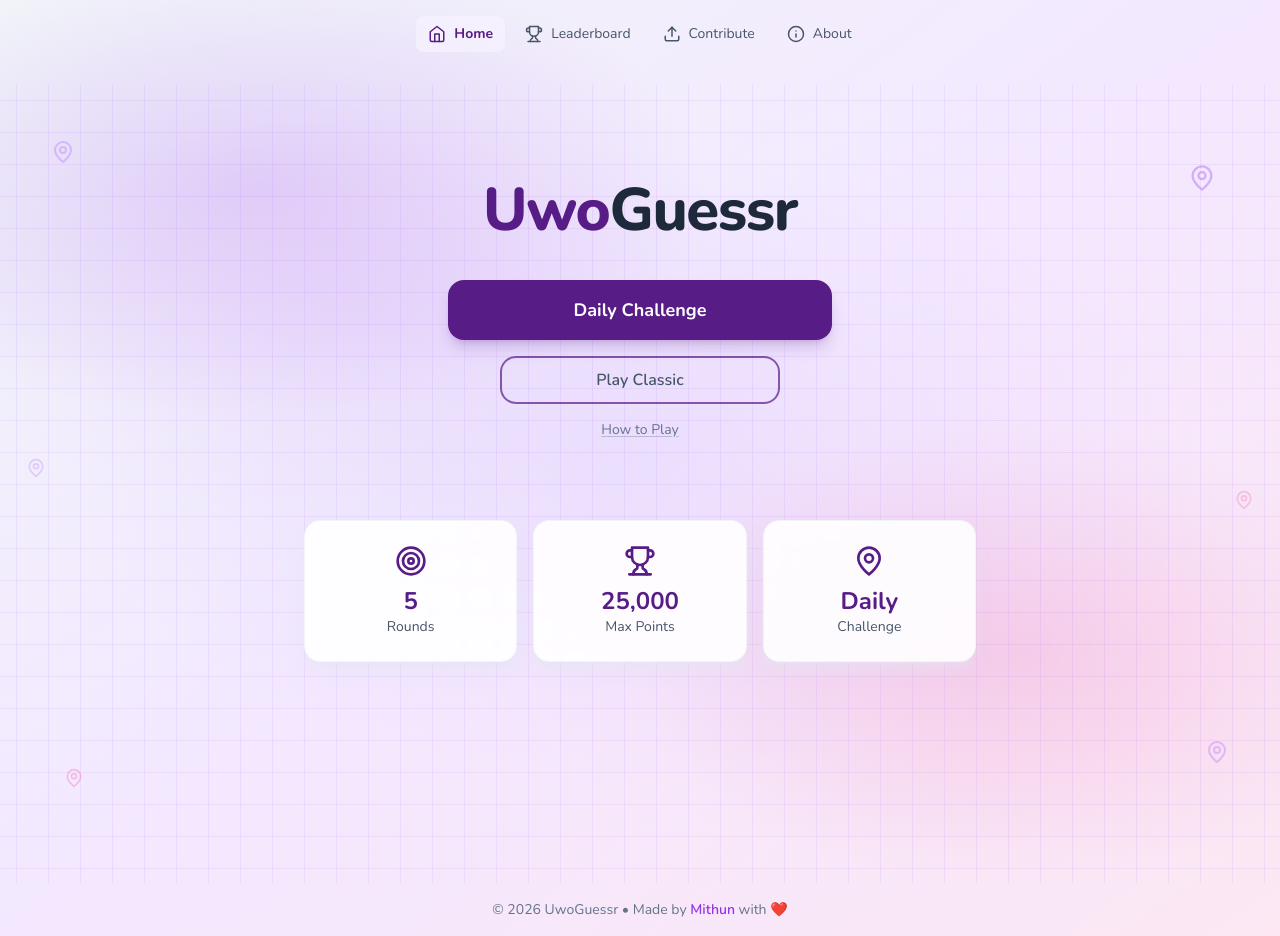
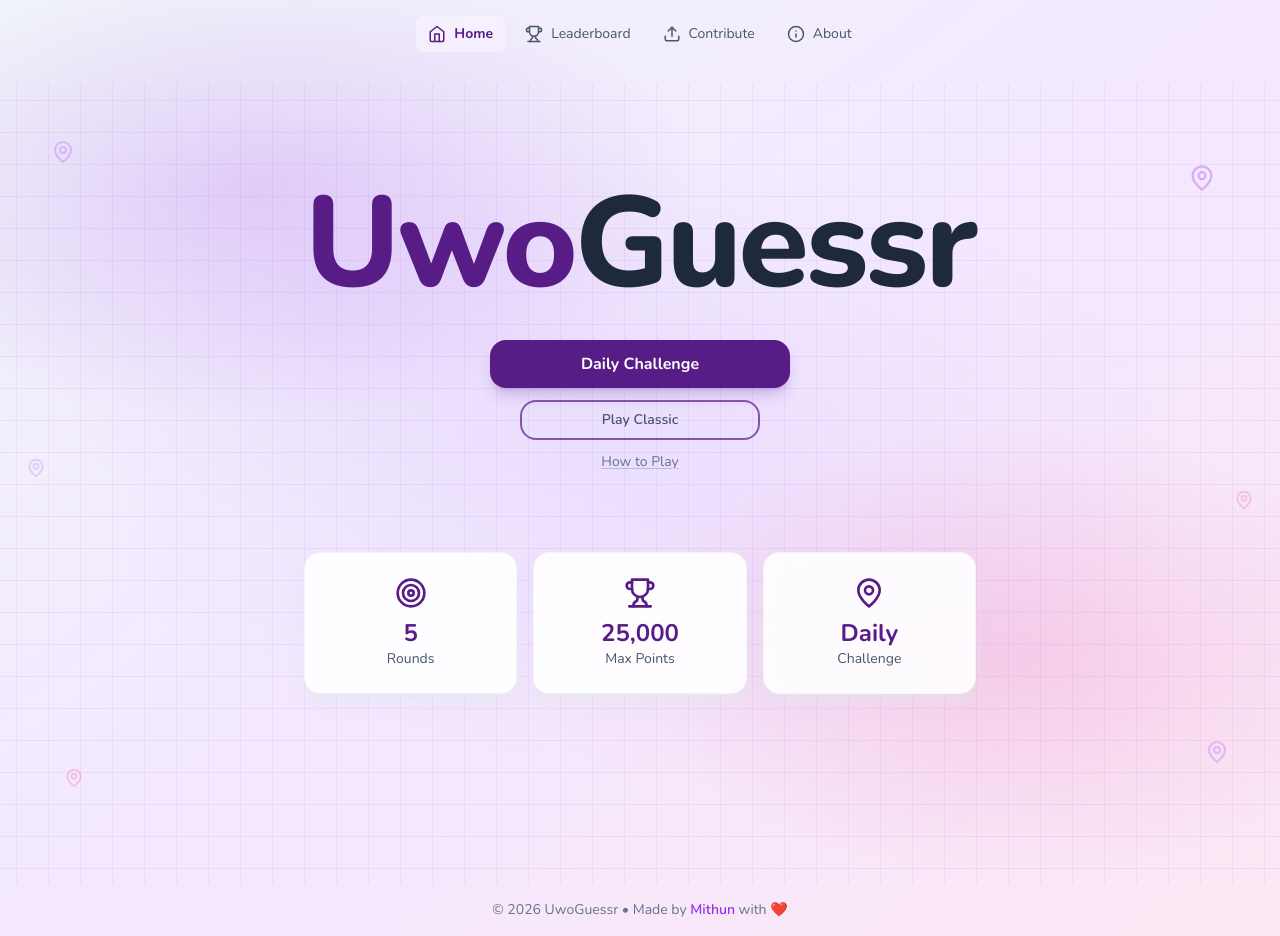
Before and after one commit to Mithun2939/uwoguessr, a React (Vite) app: page / in a window 1280 px wide. Built offline with nearby package versions, Linux system fonts and the light colour scheme; no server answers.

Commit message:
Increased font size

```diff
--- a/src/pages/Home.tsx
+++ b/src/pages/Home.tsx
@@ -60,21 +60,21 @@ export const Home: React.FC<HomeProps> = ({ onStartGame }) => {
       <MapPin className="absolute right-[2%] top-[52%] -translate-y-1/2 w-5 h-5 text-pink-400/35 pointer-events-none" aria-hidden="true" />
 
       <div className="max-w-2xl mx-auto text-center mt-20 relative z-10">
-        <h1 className="text-6xl font-extrabold mb-10 tracking-tight">
+        <h1 className="text-8xl sm:text-9xl font-extrabold mb-8 tracking-tight">
           <span className="text-purple-900">Uwo</span>
           <span className="text-slate-800">Guessr</span>
         </h1>
 
-        <div className="flex flex-col items-center gap-4">
+        <div className="flex flex-col items-center gap-3">
           <button
             onClick={() => onStartGame('daily')}
-            className="w-full max-w-sm bg-purple-900 text-white px-12 py-4 rounded-2xl font-bold hover:bg-purple-800 transition-all duration-200 text-lg shadow-lg shadow-purple-900/20 hover:shadow-xl hover:shadow-purple-900/25 hover:scale-[1.02] active:scale-[0.98]"
+            className="w-full max-w-[300px] bg-purple-900 text-white px-8 py-3 rounded-2xl font-bold hover:bg-purple-800 transition-all duration-200 text-base shadow-lg shadow-purple-900/20 hover:shadow-xl hover:shadow-purple-900/25 hover:scale-[1.02] active:scale-[0.98]"
           >
             Daily Challenge
           </button>
           <button
             onClick={() => onStartGame('classic')}
-            className="w-full max-w-[280px] bg-transparent text-slate-600 border-2 border-purple-900/70 px-8 py-2.5 rounded-2xl font-semibold hover:border-purple-900 hover:text-slate-800 hover:bg-purple-50/20 transition-all duration-200 text-base"
+            className="w-full max-w-[240px] bg-transparent text-slate-600 border-2 border-purple-900/70 px-6 py-2 rounded-2xl font-semibold hover:border-purple-900 hover:text-slate-800 hover:bg-purple-50/20 transition-all duration-200 text-sm"
           >
             Play Classic
           </button>
```
